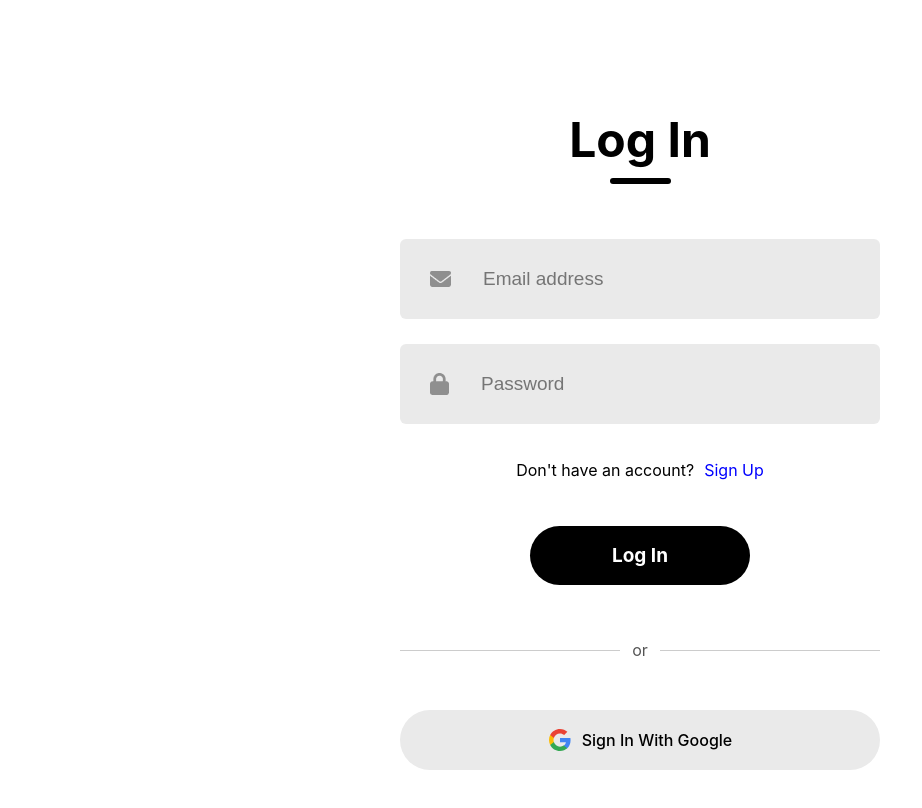
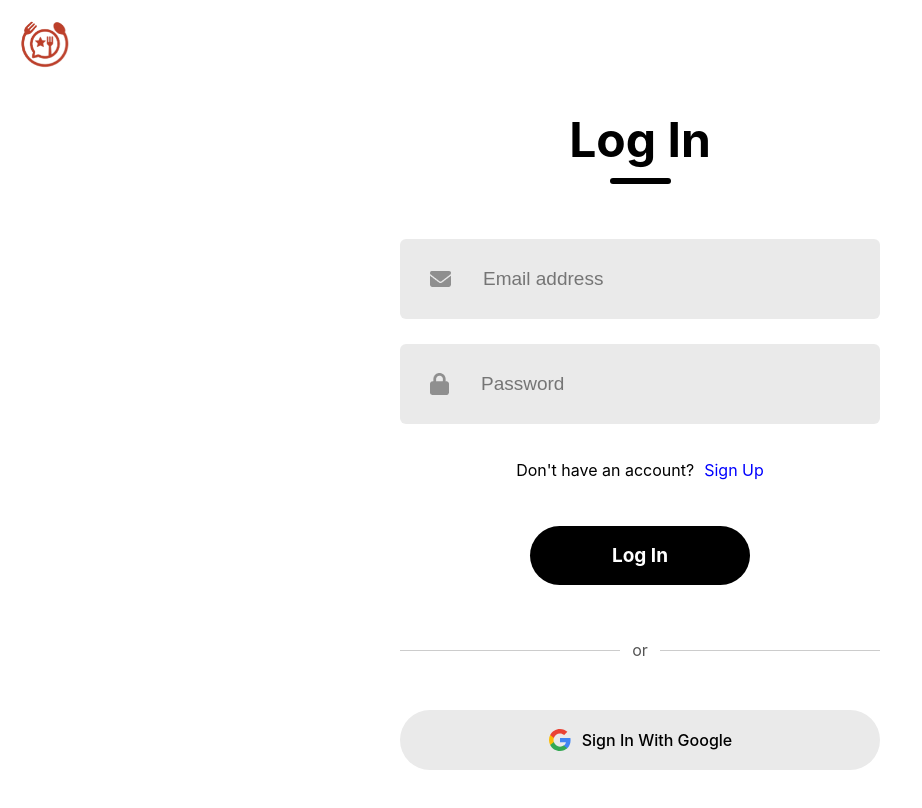
Before and after one commit to alexkim0/GigaBites, a React (Create React App) app: page / in a window 1280 px wide. Shown: the top 808 px of the page, without its empty margins (0-922 px from the left). Built offline with nearby package versions, Linux system fonts and the light colour scheme; no server answers.

Commit message:
added logo onto every page

```diff
--- a/src/App.css
+++ b/src/App.css
@@ -1,18 +1,25 @@
+/* Global styling */
 .App {
   text-align: center;
 }
 
 .App-logo {
   height: 40vmin;
-  pointer-events: none;
+  pointer-events: none; /* Makes the logo not interactable */
 }
 
-@media (prefers-reduced-motion: no-preference) {
-  .App-logo {
-    animation: App-logo-spin infinite 20s linear;
-  }
+.logo-header {
+  position: fixed;
+  top: 20px; /* adjust as needed */
+  left: 20px; /* adjust as needed */
+  z-index: 100;
 }
 
+.logo {
+  width: 50px; /* adjust size */
+  height: auto;
+  cursor: pointer; /* indicates it's clickable */
+}
 .App-header {
   background-color: #282c34;
   min-height: 100vh;
@@ -23,16 +30,3 @@
   font-size: calc(10px + 2vmin);
   color: white;
 }
-
-.App-link {
-  color: #61dafb;
-}
-
-@keyframes App-logo-spin {
-  from {
-    transform: rotate(0deg);
-  }
-  to {
-    transform: rotate(360deg);
-  }
-}
--- a/src/App.js
+++ b/src/App.js
@@ -1,11 +1,12 @@
   // import { useEffect, useState } from "react";
-  import { BrowserRouter as Router, Routes, Route, Navigate } from "react-router-dom";
+  import { BrowserRouter as Router, Routes, Route, Navigate, Link } from "react-router-dom";
   // import logo from './logo.svg';
   import './App.css';
   // import { db } from './config/firebase-config';
   // import { getDocs, collection } from 'firebase/firestore';
   import { useAuth } from "./hooks/AuthProvider";
   import ProtectedRoute from "./components/ProtectedRoute";
+  import logo from './assets/logo.png';
 
 
   import { SignUp } from "./pages/signUp/SignUp";
@@ -51,6 +52,13 @@
 
     return (
       <Router>
+        <div className="app">
+          <header className="logo-header">
+            <Link to ="/feed">
+              <img src={logo} className="logo" alt="logo" />
+            </Link>
+          </header>
+
           <Routes>
             <Route
               path="/"
@@ -79,6 +87,7 @@
             />
             <Route path="*" element={<Navigate to="/" />} />
           </Routes>
+        </div>
       </Router>
     );
   }
```
Lines whose indentation alone changed are shown as unchanged.
